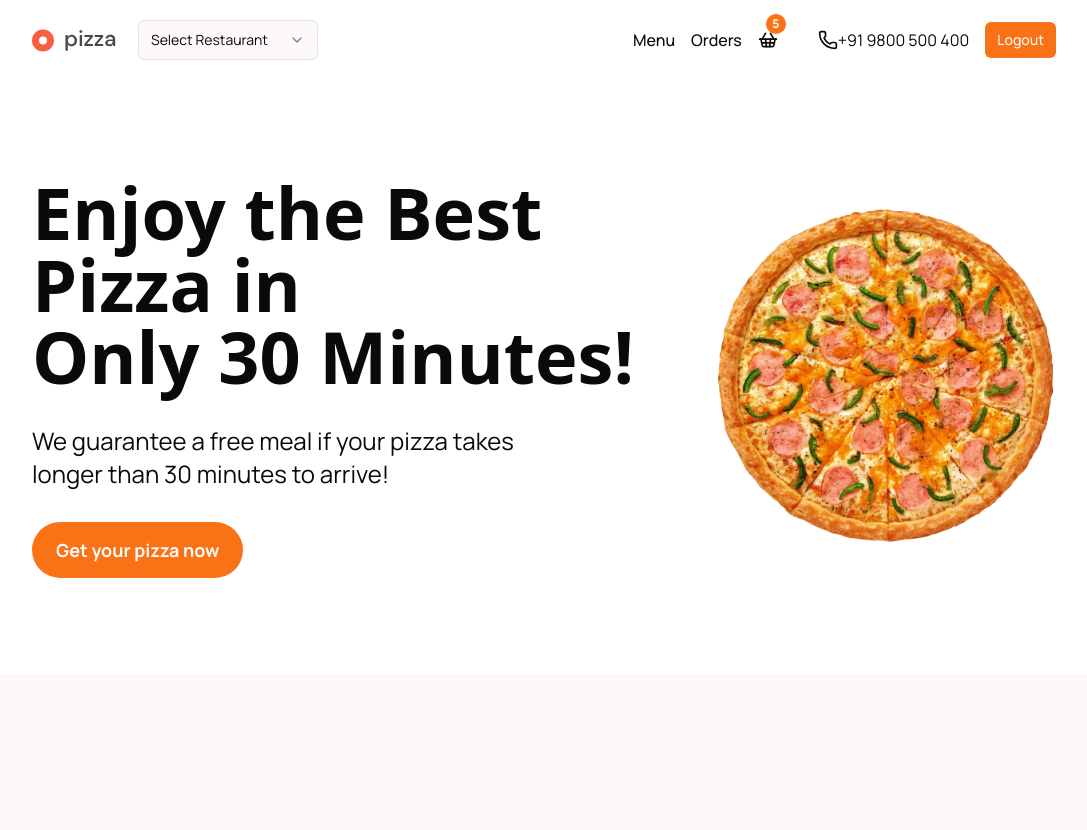
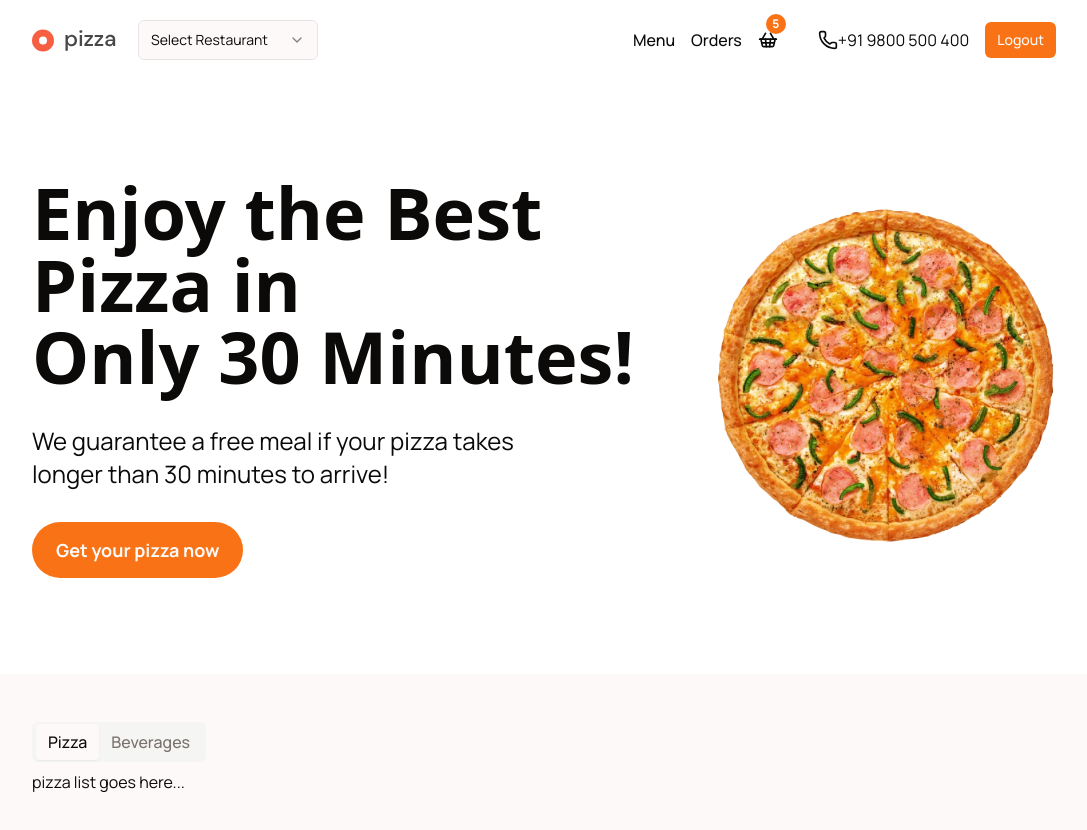
Before and after one commit to MohitCode17/mernspace-c-client, a Next.js app: page / in a window 1280 px wide. Shown: the top 830 px of the page, without its empty margins (96-1183 px from the left). Before the commit the page ends 800 px from the top, so only its background shows below. Built offline with nearby package versions, Linux system fonts and the light colour scheme.

Commit message:
add category tabs

```diff
--- a/package.json
+++ b/package.json
@@ -11,6 +11,7 @@
   "dependencies": {
     "@radix-ui/react-select": "^2.1.5",
     "@radix-ui/react-slot": "^1.1.1",
+    "@radix-ui/react-tabs": "^1.1.2",
     "class-variance-authority": "^0.7.1",
     "clsx": "^2.1.1",
     "lucide-react": "^0.474.0",
--- a/src/app/(home)/page.tsx
+++ b/src/app/(home)/page.tsx
@@ -1,8 +1,10 @@
 import { Button } from "@/components/ui/button";
+import { Tabs, TabsContent, TabsList, TabsTrigger } from "@/components/ui/tabs";
 import Image from "next/image";
 
 export default function Home() {
   return (
+    <>
       <section className="bg-white">
         <div className="container flex items-center justify-between py-24">
           <div>
@@ -10,8 +12,8 @@
               Enjoy the Best Pizza in <br /> <span>Only 30 Minutes!</span>
             </h1>
             <p className="text-2xl mt-8 max-w-lg leading-snug">
-            We guarantee a free meal if your pizza takes longer than 30 minutes
-            to arrive!
+              We guarantee a free meal if your pizza takes longer than 30
+              minutes to arrive!
             </p>
             <Button className="mt-8 text-lg rounded-full py-7 px-6 font-bold">
               Get your pizza now
@@ -27,5 +29,25 @@
           </div>
         </div>
       </section>
+
+      <section>
+        <div className="container py-12">
+          <Tabs defaultValue="pizza" className="w-[400px]">
+            <TabsList>
+              <TabsTrigger value="pizza" className="text-md">
+                Pizza
+              </TabsTrigger>
+              <TabsTrigger value="beverages" className="text-md">
+                Beverages
+              </TabsTrigger>
+            </TabsList>
+            <TabsContent value="pizza">pizza list goes here...</TabsContent>
+            <TabsContent value="beverages">
+              beverages list goes here...
+            </TabsContent>
+          </Tabs>
+        </div>
+      </section>
+    </>
   );
 }
--- /dev/null
+++ b/src/components/ui/tabs.tsx
@@ -0,0 +1,55 @@
+"use client"
+
+import * as React from "react"
+import * as TabsPrimitive from "@radix-ui/react-tabs"
+
+import { cn } from "@/lib/utils"
+
+const Tabs = TabsPrimitive.Root
+
+const TabsList = React.forwardRef<
+  React.ElementRef<typeof TabsPrimitive.List>,
+  React.ComponentPropsWithoutRef<typeof TabsPrimitive.List>
+>(({ className, ...props }, ref) => (
+  <TabsPrimitive.List
+    ref={ref}
+    className={cn(
+      "inline-flex h-10 items-center justify-center rounded-md bg-muted p-1 text-muted-foreground",
+      className
+    )}
+    {...props}
+  />
+))
+TabsList.displayName = TabsPrimitive.List.displayName
+
+const TabsTrigger = React.forwardRef<
+  React.ElementRef<typeof TabsPrimitive.Trigger>,
+  React.ComponentPropsWithoutRef<typeof TabsPrimitive.Trigger>
+>(({ className, ...props }, ref) => (
+  <TabsPrimitive.Trigger
+    ref={ref}
+    className={cn(
+      "inline-flex items-center justify-center whitespace-nowrap rounded-sm px-3 py-1.5 text-sm font-medium ring-offset-background transition-all focus-visible:outline-none focus-visible:ring-2 focus-visible:ring-ring focus-visible:ring-offset-2 disabled:pointer-events-none disabled:opacity-50 data-[state=active]:bg-background data-[state=active]:text-foreground data-[state=active]:shadow-sm",
+      className
+    )}
+    {...props}
+  />
+))
+TabsTrigger.displayName = TabsPrimitive.Trigger.displayName
+
+const TabsContent = React.forwardRef<
+  React.ElementRef<typeof TabsPrimitive.Content>,
+  React.ComponentPropsWithoutRef<typeof TabsPrimitive.Content>
+>(({ className, ...props }, ref) => (
+  <TabsPrimitive.Content
+    ref={ref}
+    className={cn(
+      "mt-2 ring-offset-background focus-visible:outline-none focus-visible:ring-2 focus-visible:ring-ring focus-visible:ring-offset-2",
+      className
+    )}
+    {...props}
+  />
+))
+TabsContent.displayName = TabsPrimitive.Content.displayName
+
+export { Tabs, TabsList, TabsTrigger, TabsContent }
```
Also changed, not shown: 1 other file (tests, documents, lock files or other folders). Lines whose indentation alone changed are shown as unchanged.
